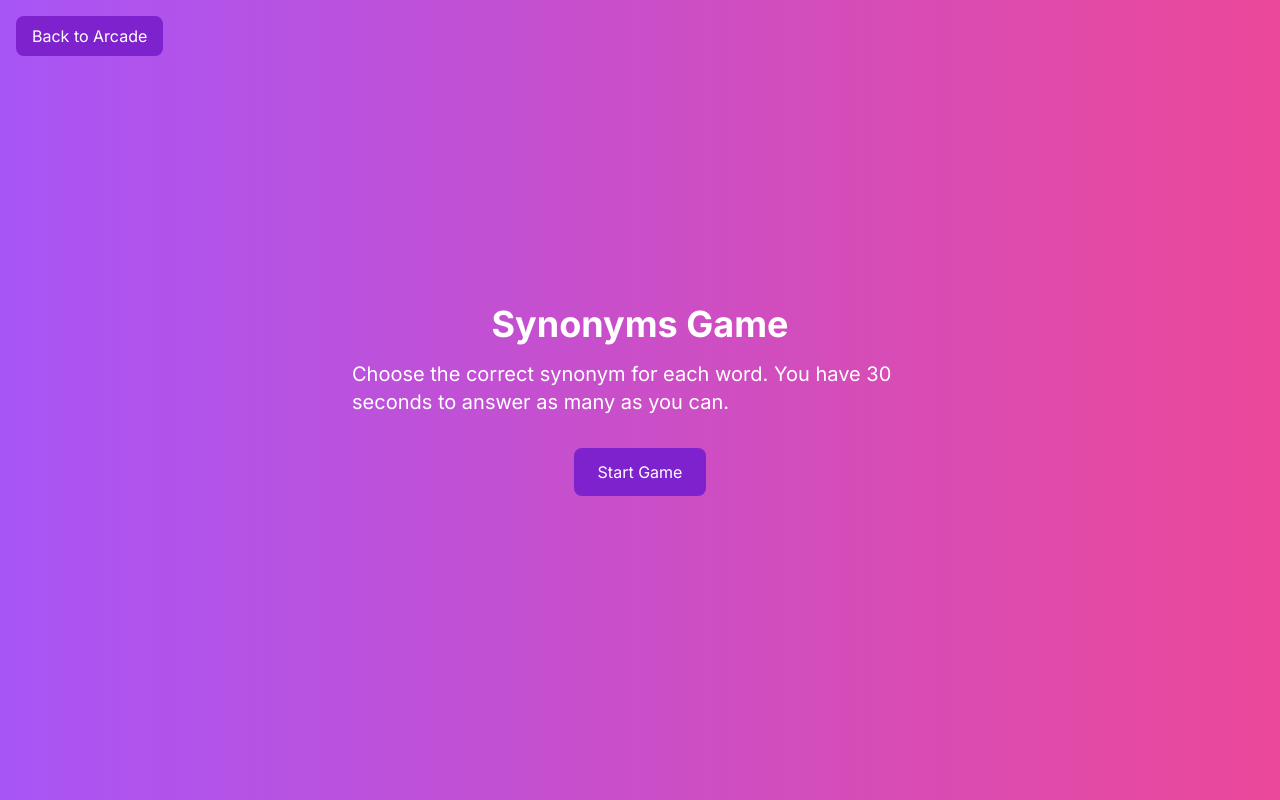
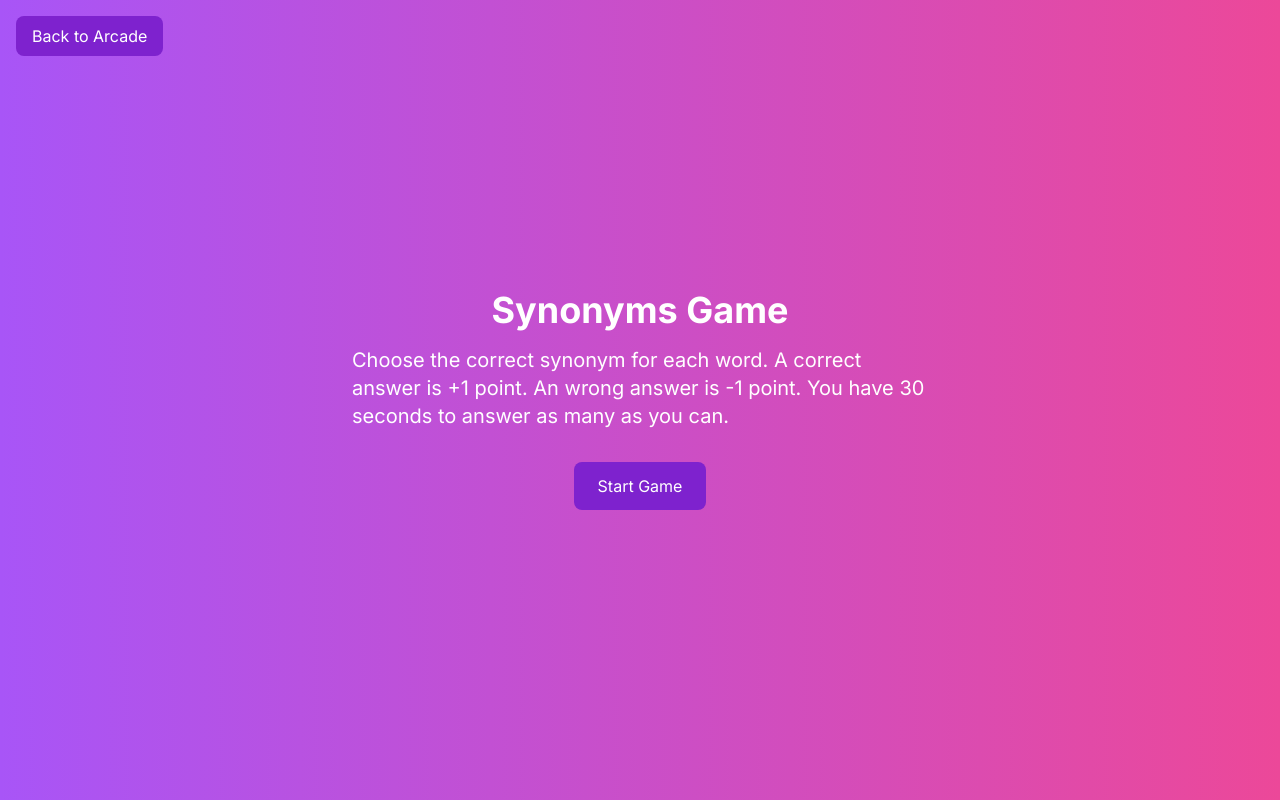
Before and after one commit to daltyboy11/wordcade, a Next.js app: page /synonyms in a window 1280 px wide. Built offline with nearby package versions, Linux system fonts and the light colour scheme.

Commit message:
update synonyms description

```diff
--- a/app/synonyms/page.tsx
+++ b/app/synonyms/page.tsx
@@ -69,8 +69,9 @@ export default function Synonyms() {
         <div className="text-center">
           <h1 className="text-4xl font-bold mb-4">Synonyms Game</h1>
           <p className="text-xl mb-8 max-w-xl mx-auto text-left">
-            Choose the correct synonym for each word. You have 30 seconds to
-            answer as many as you can.
+            Choose the correct synonym for each word. A correct answer is +1
+            point. An wrong answer is -1 point. You have 30 seconds to answer as
+            many as you can.
           </p>
           <button
             onClick={handleStartGame}
```
